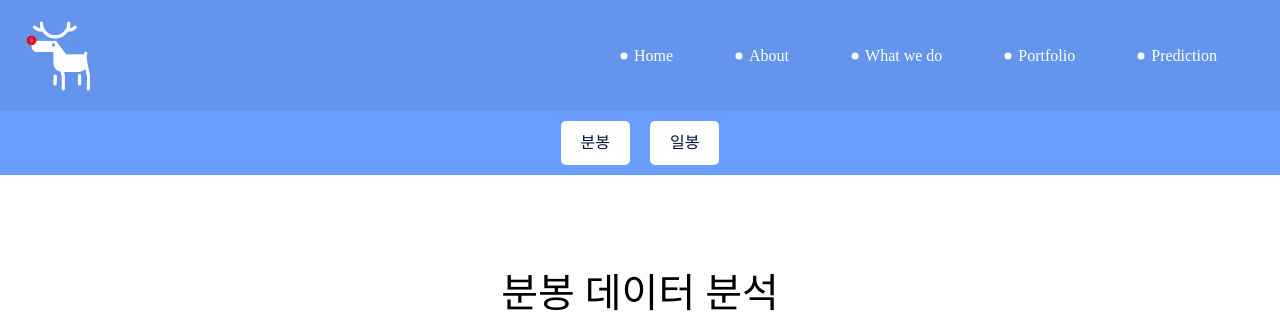
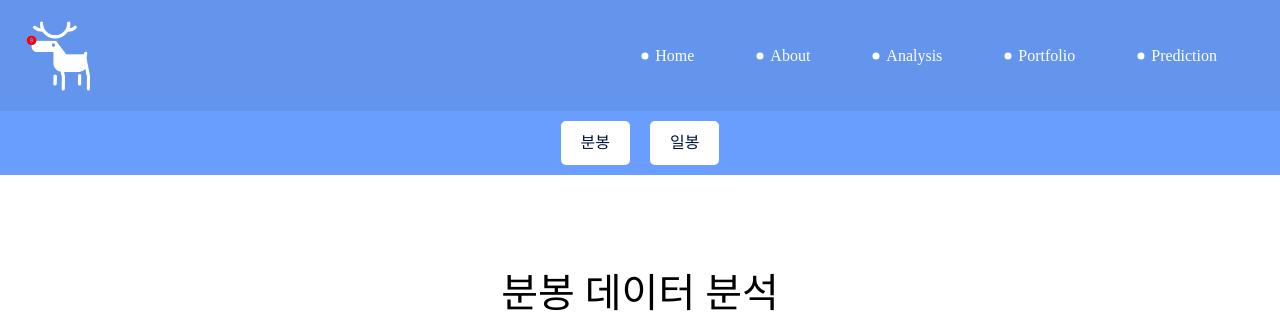
Before and after one commit to saab9699-minsu/final_project2, a Django app: page /technical_analysis/ in a window 1280 px wide. Shown: the top 315 px of the page. Run offline with Django 5.2, Linux system fonts and the light colour scheme; some libraries are stand-ins or nearby versions; some web fonts are replaced.

Commit message:
navbar: what we do ->  Analysis

```diff
--- a/templates/about.html
+++ b/templates/about.html
@@ -62,7 +62,7 @@
                   <a class="nav-link" href="{% url 'test:about' %}"> About </a>
                 </li>
                 <li class="nav-item">
-                  <a class="nav-link" href="{% url 'test:do' %}"> What we do </a>
+                  <a class="nav-link" href="{% url 'test:do' %}"> Analysis </a>
                 </li>
                 <li class="nav-item">
                   <a class="nav-link" href="{% url 'test:portfolio' %}"> Portfolio </a>
--- a/templates/contact.html
+++ b/templates/contact.html
@@ -155,7 +155,7 @@
                   </li>
                   <li class="nav-item">
                     <a class="nav-link" href="{% url 'test:do' %}">
-                      What we do
+                      Analysis
                     </a>
                   </li>
                   <li class="nav-item">
--- a/templates/corr.html
+++ b/templates/corr.html
@@ -94,7 +94,7 @@
                   <a class="nav-link" href="{% url 'test:about' %}"> About </a>
                 </li>
                 <li class="nav-item">
-                  <a class="nav-link" href="{% url 'test:do' %}"> What we do </a>
+                  <a class="nav-link" href="{% url 'test:do' %}"> Analysis </a>
                 </li>
                 <li class="nav-item">
                   <a class="nav-link" href="{% url 'test:portfolio' %}"> Portfolio </a>
--- a/templates/detail_halving_pattern.html
+++ b/templates/detail_halving_pattern.html
@@ -81,7 +81,7 @@
                   <a class="nav-link" href="{% url 'test:about' %}"> About </a>
                 </li>
                 <li class="nav-item">
-                  <a class="nav-link" href="{% url 'test:do' %}"> What we do </a>
+                  <a class="nav-link" href="{% url 'test:do' %}"> Analysis </a>
                 </li>
                 <li class="nav-item">
                   <a class="nav-link" href="{% url 'test:portfolio' %}"> Portfolio </a>
--- a/templates/detail_issue.html
+++ b/templates/detail_issue.html
@@ -81,7 +81,7 @@
                   <a class="nav-link" href="{% url 'test:about' %}"> About </a>
                 </li>
                 <li class="nav-item">
-                  <a class="nav-link" href="{% url 'test:do' %}"> What we do </a>
+                  <a class="nav-link" href="{% url 'test:do' %}"> Analysis </a>
                 </li>
                 <li class="nav-item">
                   <a class="nav-link" href="{% url 'test:portfolio' %}"> Portfolio </a>
--- a/templates/detail_technical_analysis.html
+++ b/templates/detail_technical_analysis.html
@@ -109,7 +109,7 @@
                   <a class="nav-link" href="{% url 'test:about' %}"> About </a>
                 </li>
                 <li class="nav-item">
-                  <a class="nav-link" href="{% url 'test:do' %}"> What we do </a>
+                  <a class="nav-link" href="{% url 'test:do' %}"> Analysis </a>
                 </li>
                 <li class="nav-item">
                   <a class="nav-link" href="{% url 'test:portfolio' %}"> Portfolio </a>
--- a/templates/do.html
+++ b/templates/do.html
@@ -62,7 +62,7 @@
                   <a class="nav-link" href="{% url 'test:about' %}"> About </a>
                 </li>
                 <li class="nav-item">
-                  <a class="nav-link" href="{% url 'test:do' %}"> What we do </a>
+                  <a class="nav-link" href="{% url 'test:do' %}">  Analysis </a>
                 </li>
                 <li class="nav-item">
                   <a class="nav-link" href="{% url 'test:portfolio' %}"> Portfolio </a>
--- a/templates/index.html
+++ b/templates/index.html
@@ -62,7 +62,7 @@
                   <a class="nav-link" href="{% url 'test:about' %}"> About </a>
                 </li>
                 <li class="nav-item">
-                  <a class="nav-link" href="{% url 'test:do' %}"> What we do </a>
+                  <a class="nav-link" href="{% url 'test:do' %}"> Analysis </a>
                 </li>
                 <li class="nav-item">
                   <a class="nav-link" href="{% url 'test:portfolio' %}"> Portfolio </a>
--- a/templates/portfolio.html
+++ b/templates/portfolio.html
@@ -168,7 +168,7 @@
                   <a class="nav-link" href="{% url 'test:about' %}"> About </a>
                 </li>
                 <li class="nav-item">
-                  <a class="nav-link" href="{% url 'test:do' %}"> What we do </a>
+                  <a class="nav-link" href="{% url 'test:do' %}"> Analysis </a>
                 </li>
                 <li class="nav-item">
                   <a class="nav-link" href="{% url 'test:portfolio' %}"> Portfolio </a>
```
